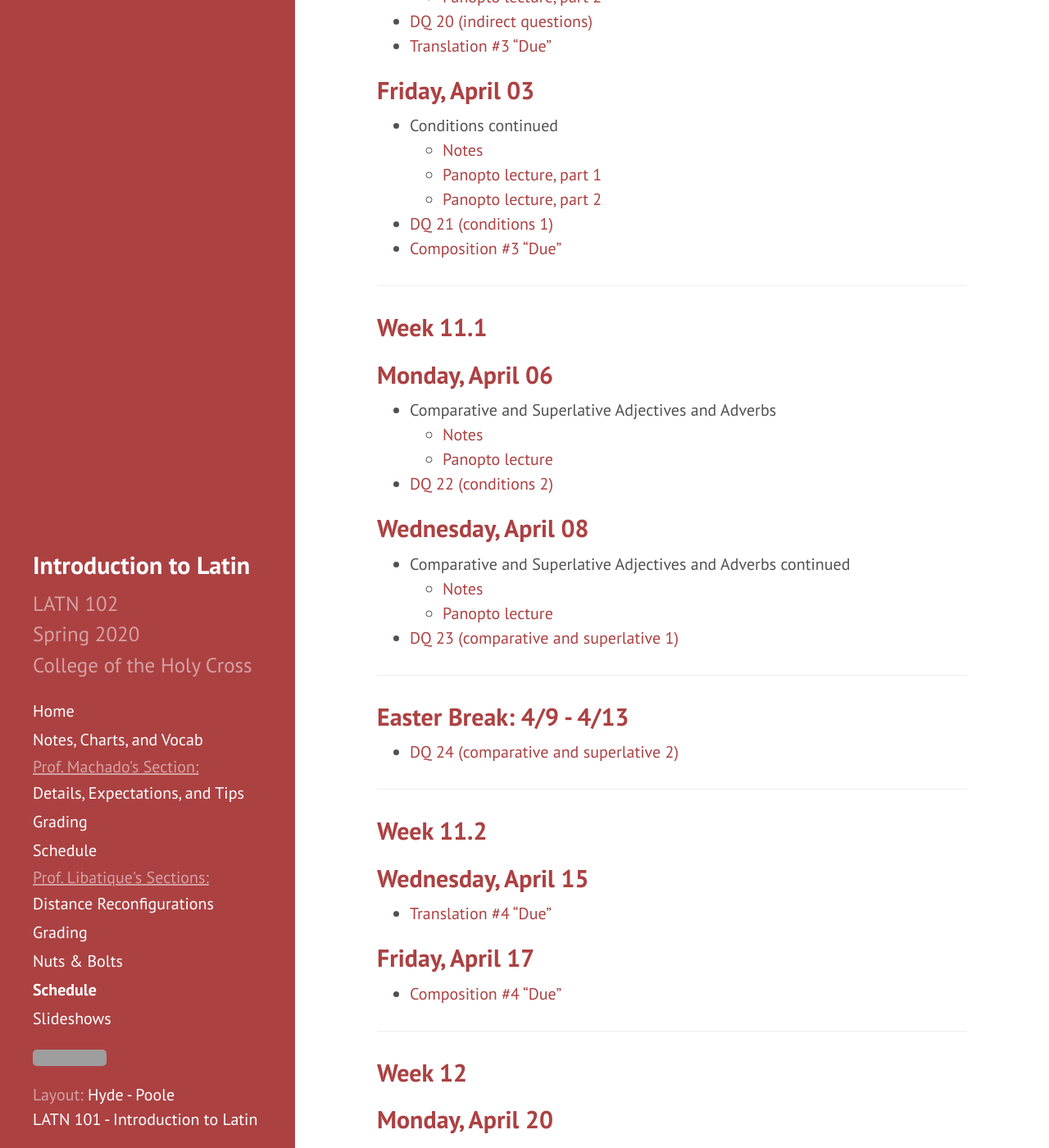
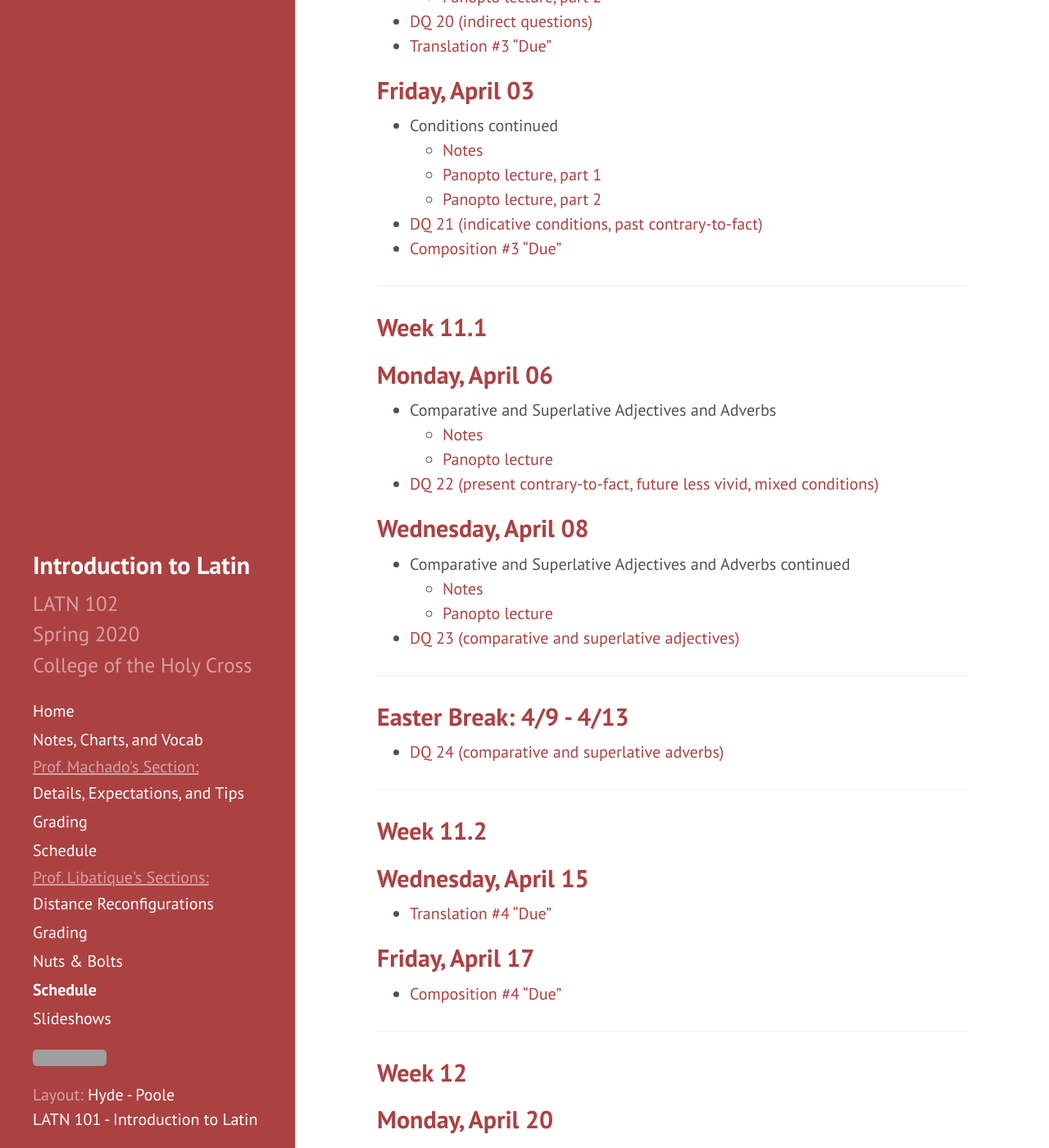
Before and after one commit to DLibatique/LATN102-S20, a Jekyll site: the page built from _pages/schedule-DL.md, in a window 1280 px wide and 1400 px high, scrolled down 5101 px. Shown: the whole window at 82% size. Built offline with Jekyll 4.4.1, drawn with Linux system fonts in a browser that asks for light colours; grey boxes are pictures that could not be loaded.

Commit message:
updated quiz topics

```diff
--- a/_pages/schedule-DL.md
+++ b/_pages/schedule-DL.md
@@ -176,7 +176,7 @@ Course Reconfiguration Week. See the [distance reconfiguration page](distance-DL
   - [Notes](conditions)
   - [Panopto lecture, part 1](https://holycross.hosted.panopto.com/Panopto/Pages/Viewer.aspx?id=f6994366-be18-4f81-b448-ab83010a3744)
   - [Panopto lecture, part 2](https://holycross.hosted.panopto.com/Panopto/Pages/Viewer.aspx?id=cf0223f8-8a3f-4b31-b689-ab830116eb66)
-- [DQ 21 (conditions 1)](#)
+- [DQ 21 (indicative conditions, past contrary-to-fact)](#)
 - [Composition #3 "Due"](#)
 
 ***
@@ -186,19 +186,19 @@ Course Reconfiguration Week. See the [distance reconfiguration page](distance-DL
 ## Monday, April 06
 - Comparative and Superlative Adjectives and Adverbs
   - [Notes](comparative-and-superlative)
-  - [Panopto lecture](#)
-- [DQ 22 (conditions 2)](#)
+  - [Panopto lecture](https://holycross.hosted.panopto.com/Panopto/Pages/Viewer.aspx?id=346ce282-6c80-46d8-bca8-ab84016d16ef)
+- [DQ 22 (present contrary-to-fact, future less vivid, mixed conditions)](#)
 
 ## Wednesday, April 08
 - Comparative and Superlative Adjectives and Adverbs continued
   - [Notes](comparative-and-superlative)
-  - [Panopto lecture](#)
-- [DQ 23 (comparative and superlative 1)](#)
+  - [Panopto lecture](https://holycross.hosted.panopto.com/Panopto/Pages/Viewer.aspx?id=346ce282-6c80-46d8-bca8-ab84016d16ef)
+- [DQ 23 (comparative and superlative adjectives)](#)
 
 ***
 
 ## Easter Break: 4/9 - 4/13
-- [DQ 24 (comparative and superlative 2)](#)
+- [DQ 24 (comparative and superlative adverbs)](#)
 
 ***
 
```
Also changed, not shown: _pages/distance-DL.md (+4 -4 lines).
